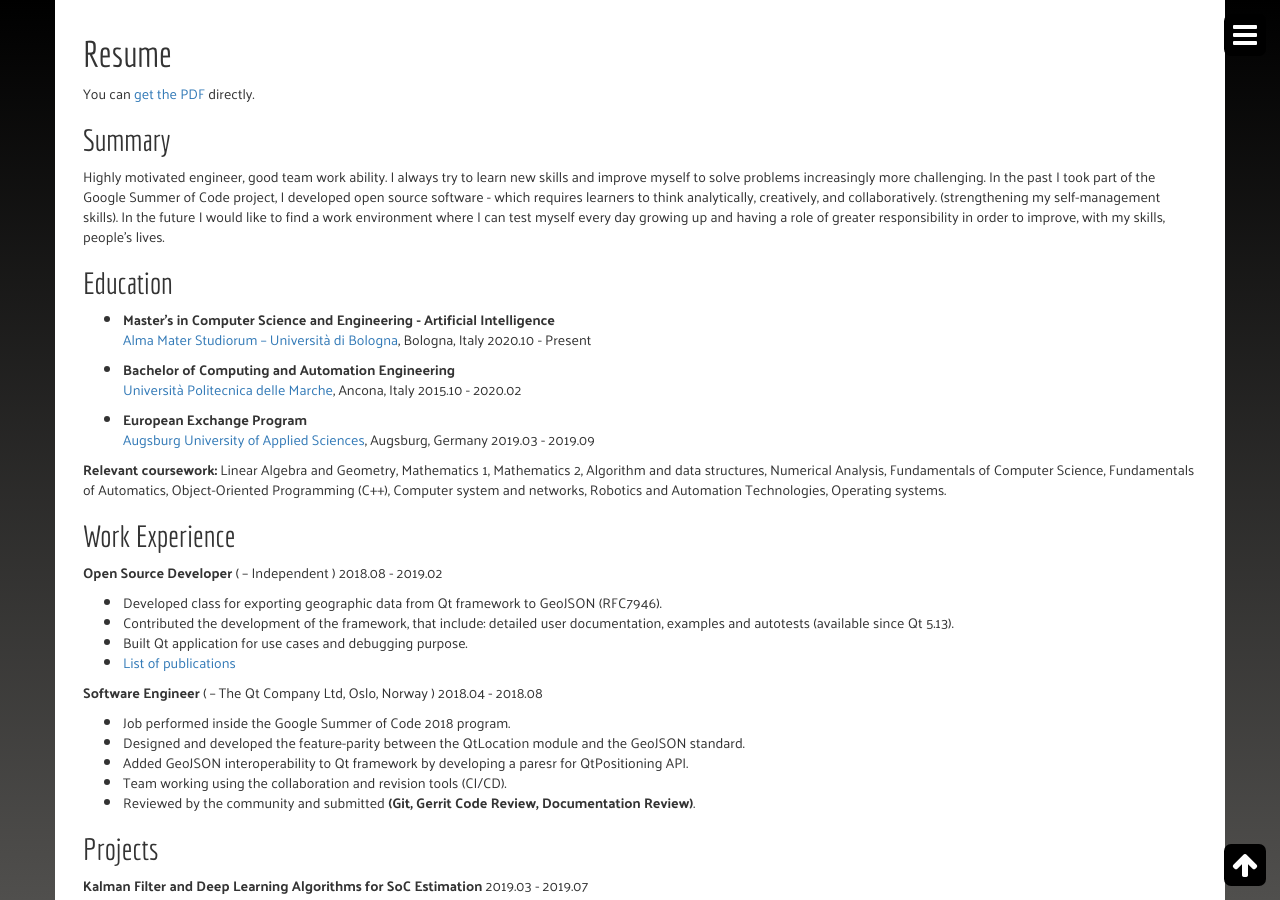
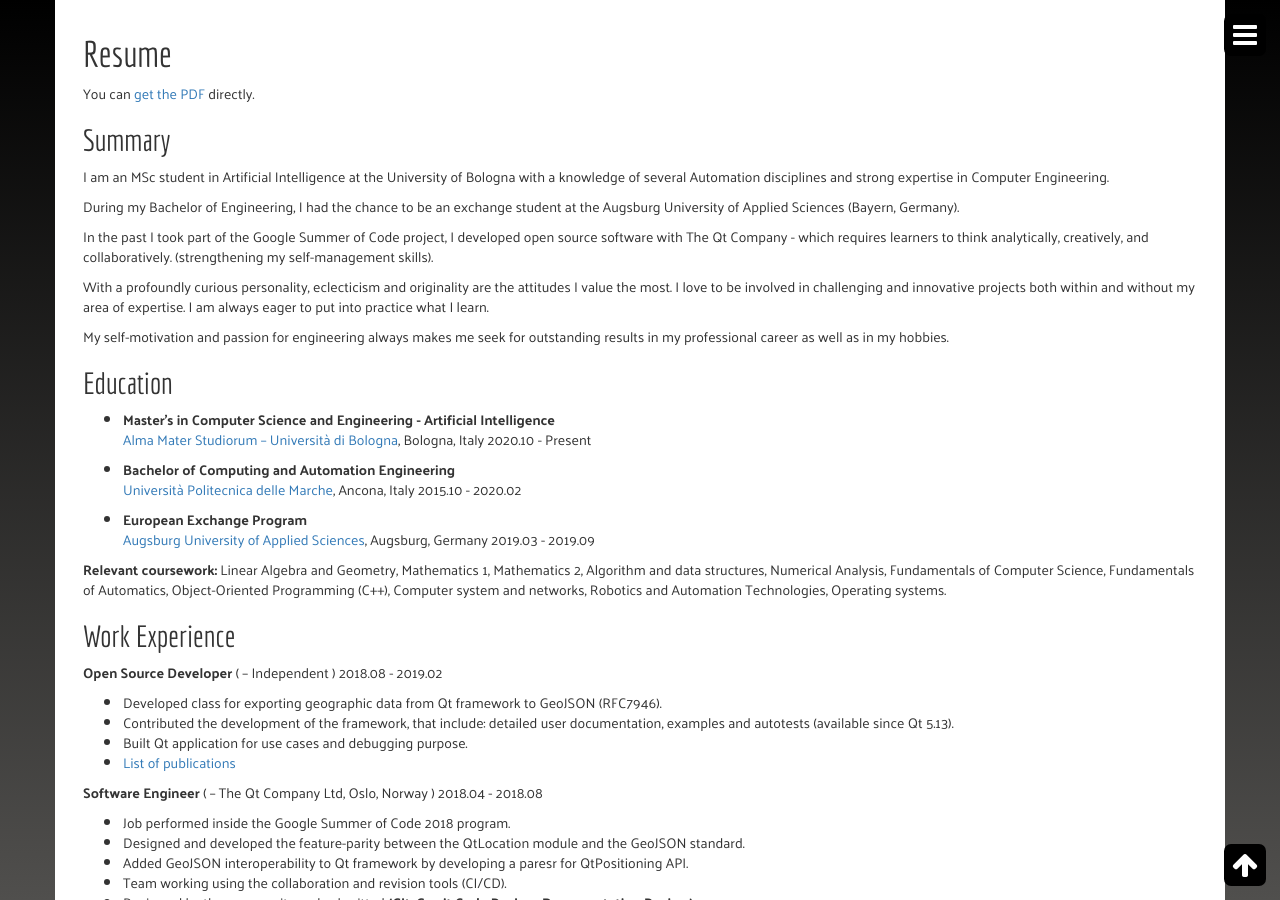
Before and after one commit to jdotsh/jdotsh.github.io, a Jekyll site: the page built from about/index.md, in a window 1280 px wide and 900 px high. Built offline with Jekyll 4.4.1, drawn with Linux system fonts in a browser that asks for light colours.

Commit message:
Update: index.md

```diff
--- a/about/index.md
+++ b/about/index.md
@@ -8,7 +8,15 @@
 
 ## Summary
 
-Highly motivated engineer, good team work ability. I always try to learn new skills and improve myself to solve problems increasingly more challenging. In the past I took part of the Google Summer of Code project, I developed open source software - which requires learners to think analytically, creatively, and collaboratively. (strengthening my self-management skills). In the future I would like to find a work environment where I can test myself every day growing up and having a role of greater responsibility in order to improve, with my skills, people's lives.
+I am an MSc student in Artificial Intelligence at the University of Bologna with a knowledge of several Automation disciplines and strong expertise in Computer Engineering.
+
+During my Bachelor of Engineering, I had the chance to be an exchange student at the Augsburg University of Applied Sciences (Bayern, Germany).
+
+In the past I took part of the Google Summer of Code project, I developed open source software with The Qt Company - which requires learners to think analytically, creatively, and collaboratively. (strengthening my self-management skills).
+
+With a profoundly curious personality, eclecticism and originality are the attitudes I value the most. I love to be involved in challenging and innovative projects both within and without my area of expertise. I am always eager to put into practice what I learn.
+
+My self-motivation and passion for engineering always makes me seek for outstanding results in my professional career as well as in my hobbies.
 
 ## Education
 
```
